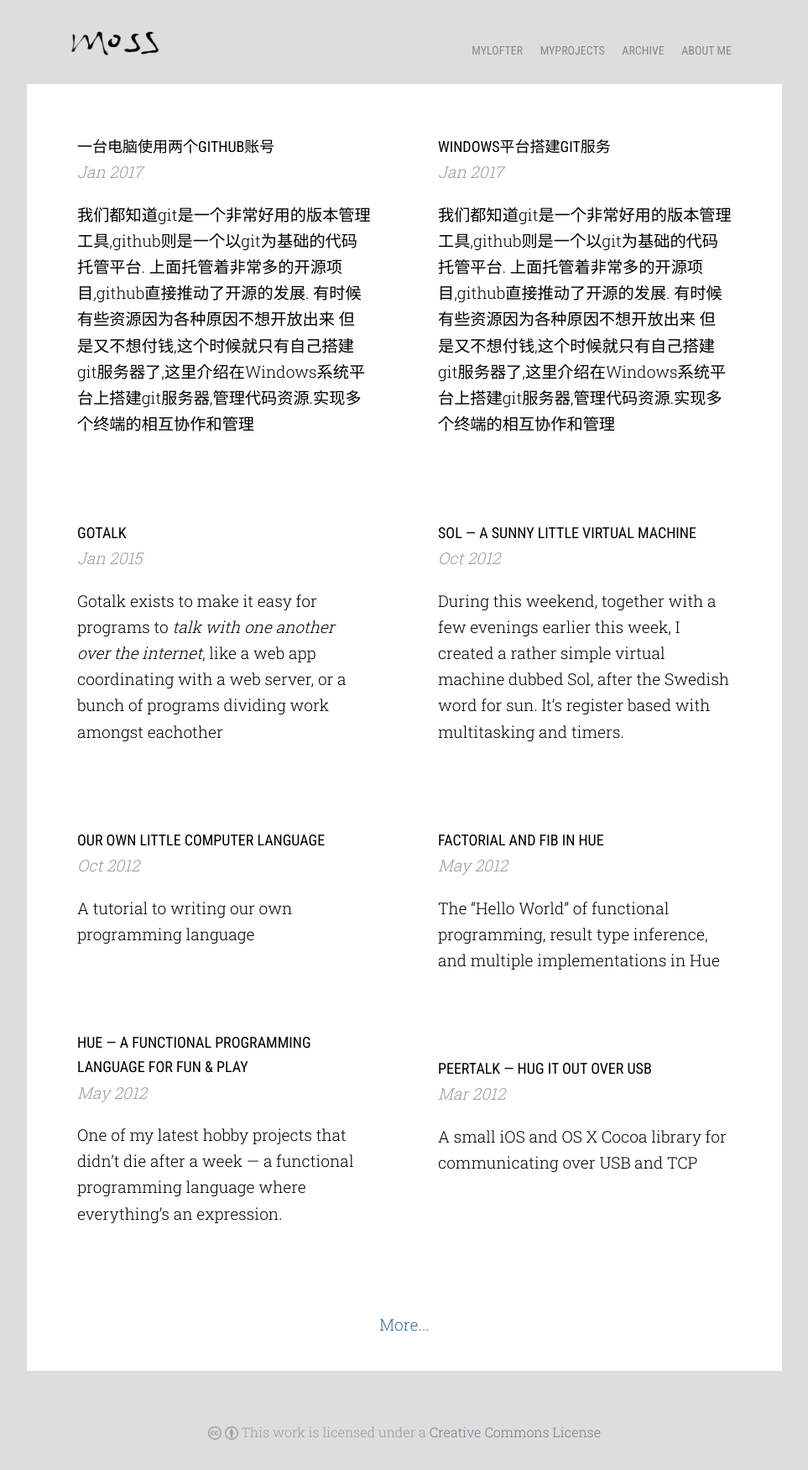
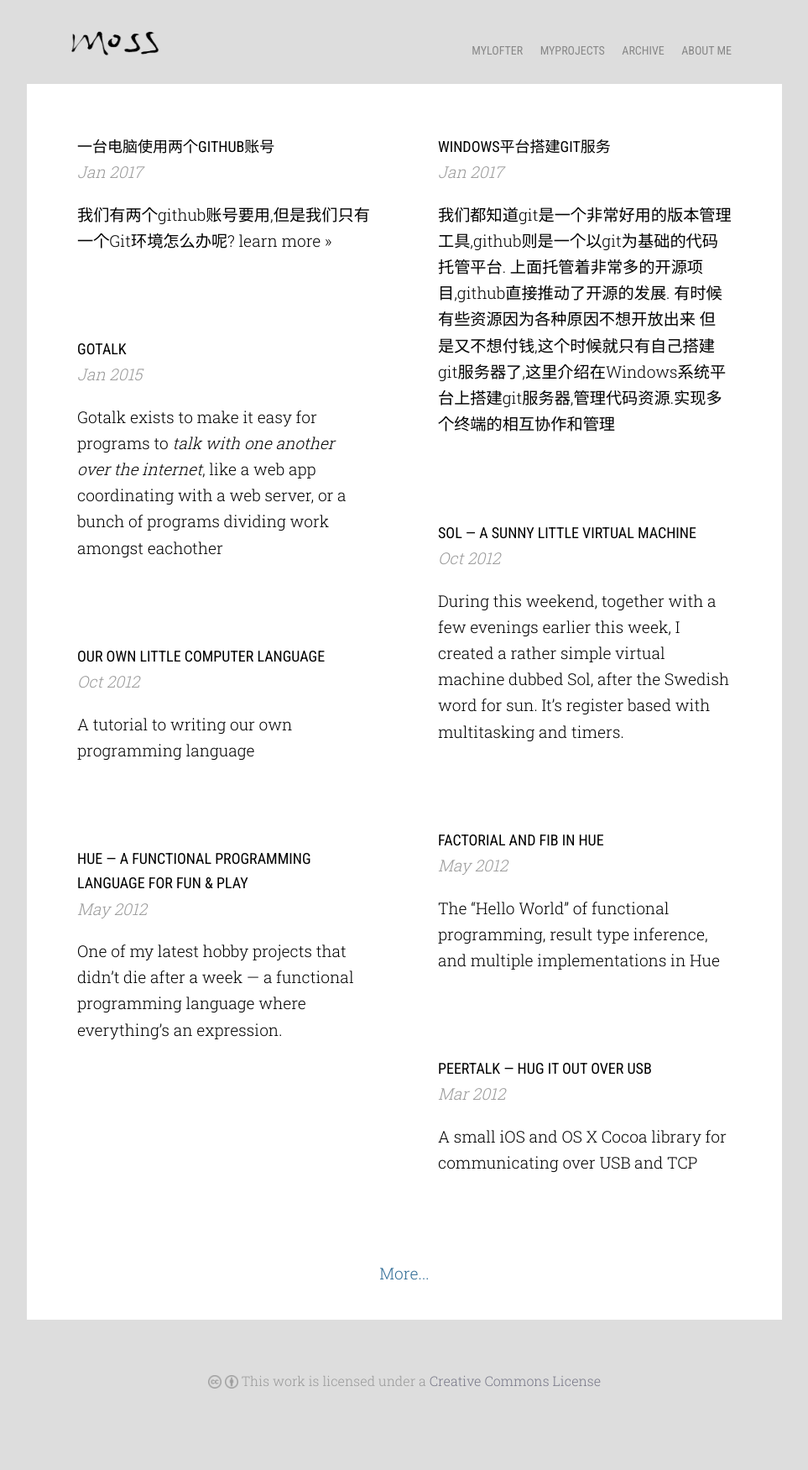
Before and after one commit to callmess/callmess.github.io, a Jekyll site: the page built from index.html, in a window 1280 px wide. Shown: the whole page at 84% size, without its empty margins (158-1121 px from the left). Built offline with Jekyll 4.4.1, drawn with Linux system fonts in a browser that asks for light colours; after the commit the page ends 1690 px from its top, so only the background shows below that.

Commit message:
修改今天的文章

```diff
--- a/_posts/2017-01-08-two-github-user.md
+++ b/_posts/2017-01-08-two-github-user.md
@@ -2,9 +2,7 @@
 title: 一台电脑使用两个github账号
 layout: post
 
-description: "我们都知道git是一个非常好用的版本管理工具,github则是一个以git为基础的代码托管平台.
-上面托管着非常多的开源项目,github直接推动了开源的发展. 有时候有些资源因为各种原因不想开放出来
-但是又不想付钱,这个时候就只有自己搭建git服务器了,这里介绍在Windows系统平台上搭建git服务器,管理代码资源.实现多个终端的相互协作和管理"
+description: "我们有两个github账号要用,但是我们只有一个Git环境怎么办呢? learn more >>"
 redirect_from: ["/2017/01/08/twogithubuser.html"]
 
 ---
```
